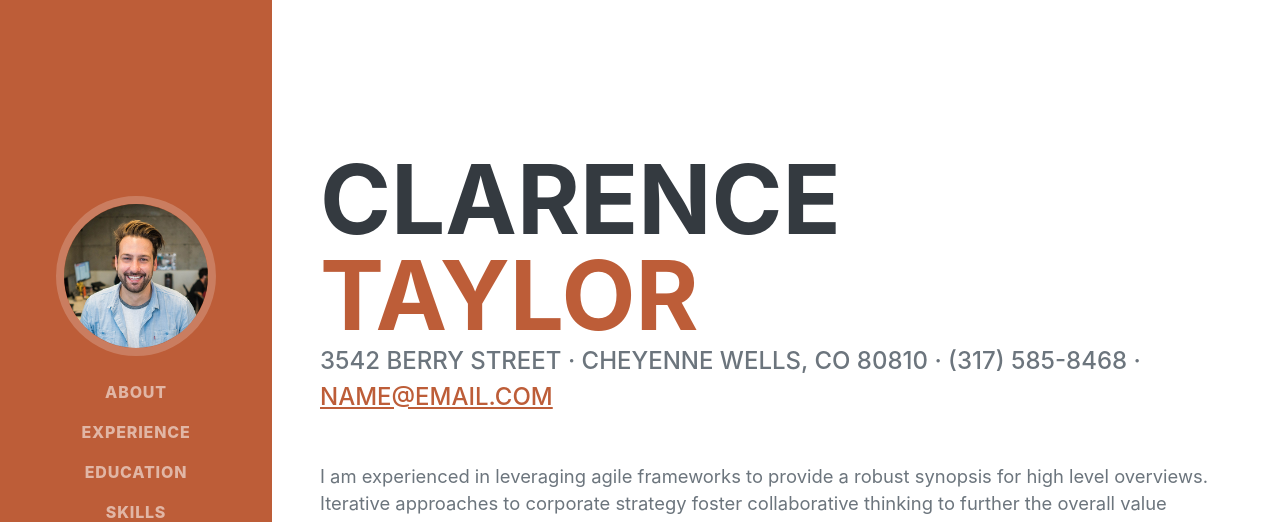
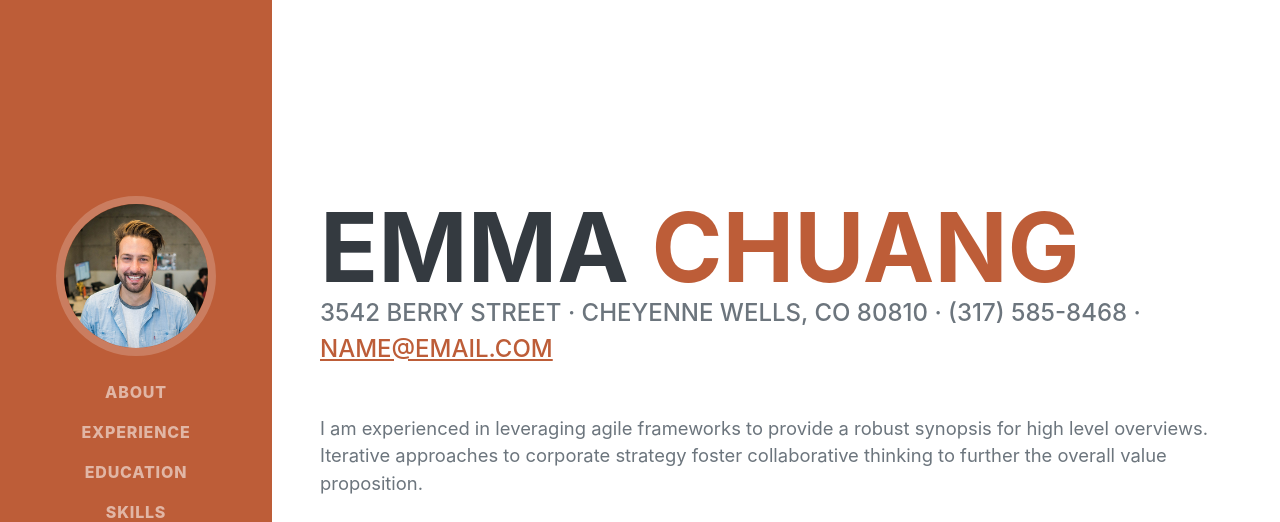
Before and after one commit to Emma-Nothing/CTI.github.io, a plain HTML site: page index.html in a window 1280 px wide. Shown: the top 522 px of the page. Drawn offline with nearby package versions, Linux system fonts and the light colour scheme; a web font is replaced by a local one.

Commit message:
name changed

```diff
--- a/index.html
+++ b/index.html
@@ -40,8 +40,8 @@
             <section class="resume-section" id="about">
                 <div class="resume-section-content">
                     <h1 class="mb-0">
-                        Clarence
-                        <span class="text-primary">Taylor</span>
+                        Emma
+                        <span class="text-primary">Chuang</span>
                     </h1>
                     <div class="subheading mb-5">
                         3542 Berry Street · Cheyenne Wells, CO 80810 · (317) 585-8468 ·
```
